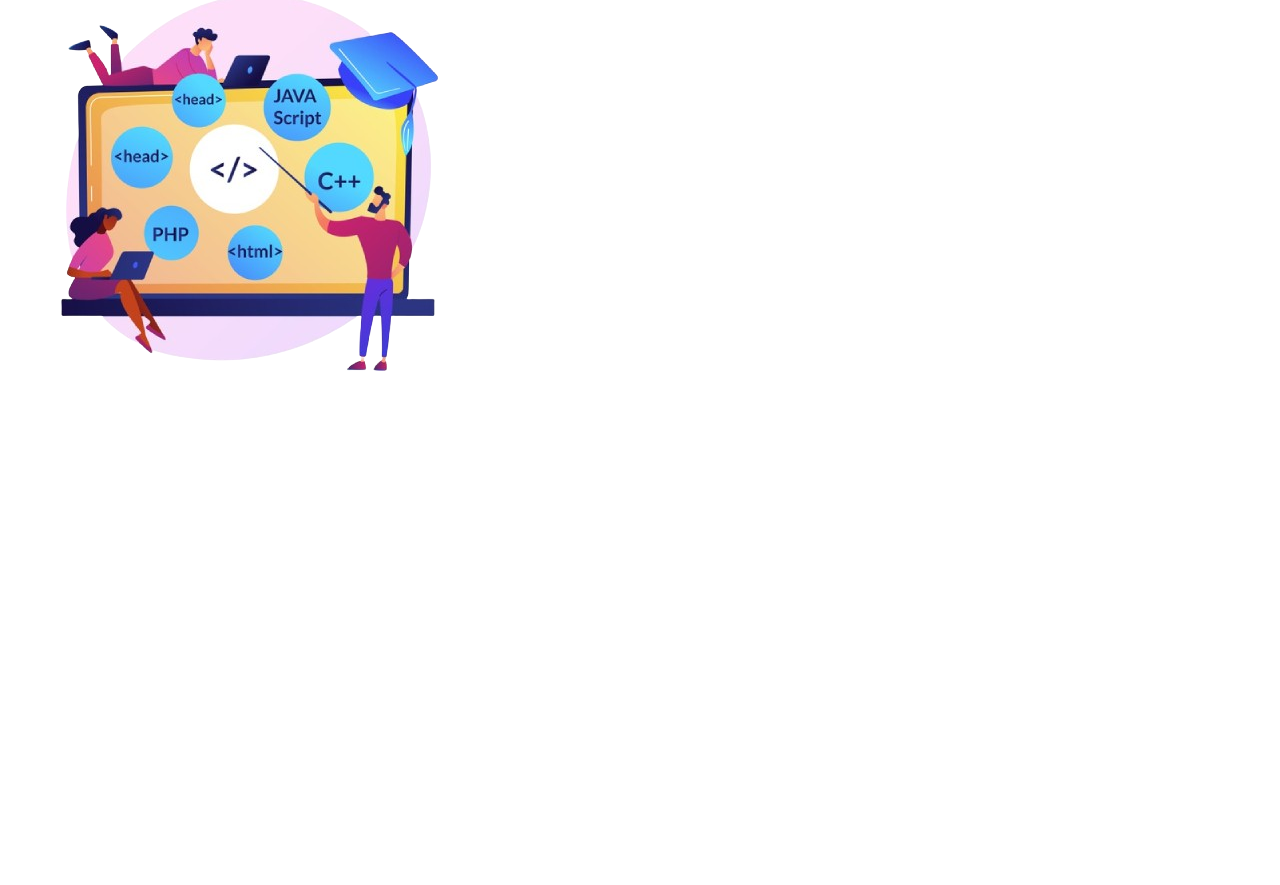
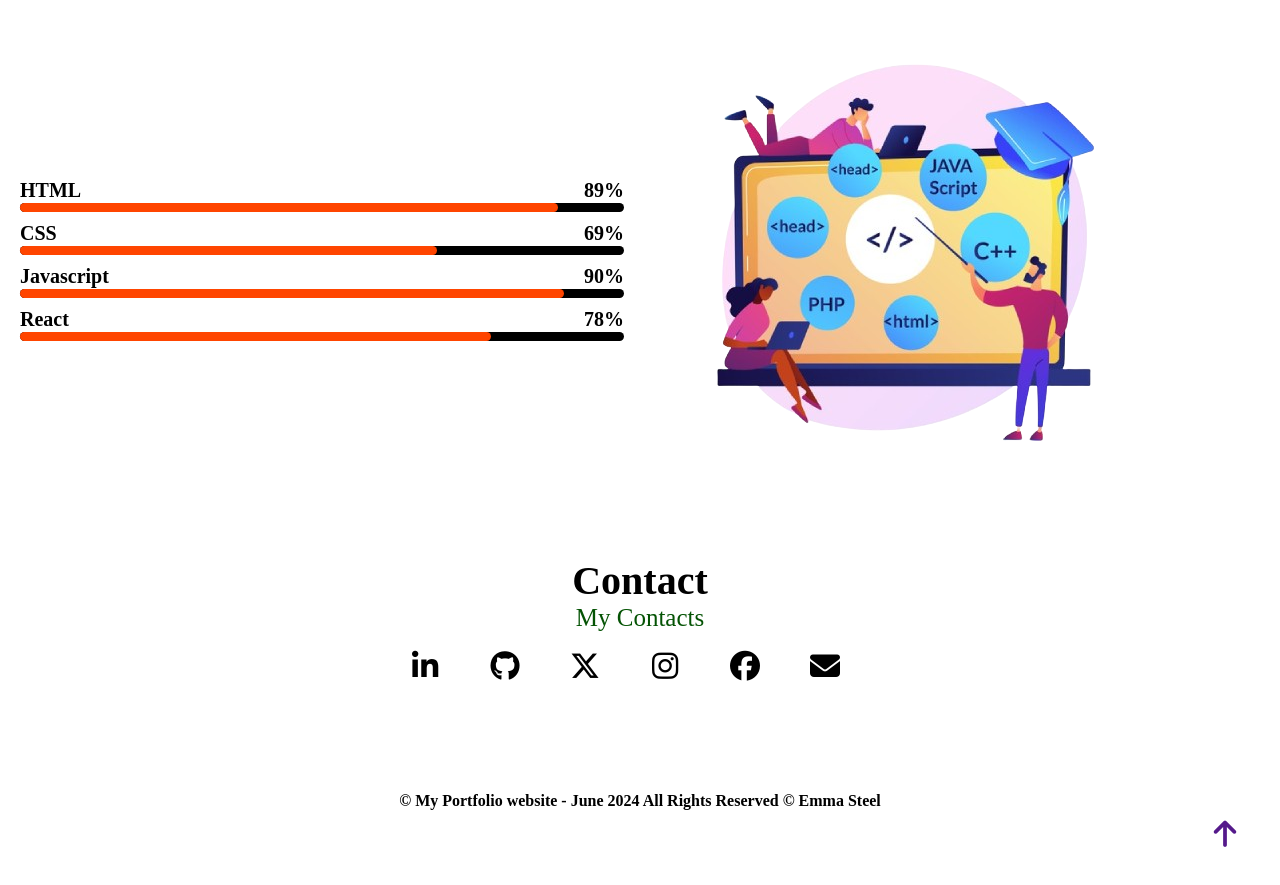
Before and after one commit to gopikags18/portfolio, a plain HTML site: page index.html in a window 1280 px wide. Shown: the part 1717-2602 px from the top of the page. Before the commit the page ends 2154 px from the top, so only its background shows below. Drawn offline with Linux system fonts and the light colour scheme; a web font is replaced by a local one.

Commit message:
Portfolio completed

```diff
--- a/index.css
+++ b/index.css
@@ -151,3 +151,141 @@ nav ul li a:hover {
 }
 
 /* -----------------------------------------------------Skills section ------------------------------------------------------------------- */
+
+.sectionhead{
+  margin-top: 50px;
+}
+
+.subskills{
+ display: grid;
+ grid-template-columns: repeat(2,1fr);
+ gap: 2rem;
+ align-items: center;
+ margin-top: 20px;
+}
+
+
+
+.bars{
+  display: flex;
+  justify-content: space-between;
+  align-items: center;
+  position: relative;
+  margin-left: 20px;
+  padding: 10px 0px;
+}
+.barhead,.barpercent{
+  font-weight: 600;
+  font-size: 20px;
+
+}
+.base-bar{
+  height: 9px;
+  width: 100%;
+  background-color: black;
+  border-radius: 10px;
+  position: absolute;
+  bottom: 0;
+}
+.html-bar{
+  background-color: orangered;
+  width: 89%;
+}
+
+.css-bar{
+  background-color: orangered;
+  width: 69%;
+}
+
+.js-bar{
+  background-color: orangered;
+  width: 90%;
+}
+
+.react-bar{
+  background-color: orangered;
+  width: 78%;
+}
+.icon-container{
+  display: flex;
+  justify-content: center;
+  align-items: center;
+  margin-top: 10px;
+
+}
+
+.anim{
+  height: 50px;
+  width: 50px;
+  display: flex;
+  justify-content: center;
+  align-items: center;
+  border-radius: 50%;
+}
+.brand{
+  color: black;
+  font-size: 30px;
+
+}
+.anim:hover{
+  background-image: linear-gradient(to bottom, red, yellow);
+  animation-name: rotate;
+  animation-duration: 4s;
+
+}
+@keyframes rotate {
+  0%{
+    transform: rotate(30deg);
+  }
+  20%{
+    transform: rotate(-30deg);
+  }
+  40%{
+    transform: rotate(30deg);
+  }
+  60%{
+    transform: rotate(-30deg);
+  }
+  80%{
+    transform: rotate(30deg);
+  }
+  100%{
+    transform: rotate(-30deg);
+  }
+}
+
+.icon-container div:hover .brand{
+  color: palegoldenrod;
+}
+
+/* ---------------------------footer-------------------------------------------------------------- */
+.copy{
+  text-align: center;
+  margin-top: 40px;
+}
+.anim{
+  float: right;
+  margin: 0px 30px 60px 0px ;
+  font-size: 30px;
+  text-decoration: none;
+  color: black;
+}
+::-webkit-scrollbar{
+  width: 15px;
+  border-radius: 20px;
+}
+
+::-webkit-scrollbar-track
+{
+  background-color: bisque;
+
+}
+::-webkit-scrollbar-thumb
+{
+  background-color: orange;
+  border-radius: 10px;
+}
+
+html{
+  scroll-behavior: smooth;
+}
--- a/index.html
+++ b/index.html
@@ -28,10 +28,10 @@
         </div>
         <div>
           <ul>
-            <li><a href="">Home</a></li>
-            <li><a href="">About</a></li>
-            <li><a href="">Skills</a></li>
-            <li><a href="">Contact</a></li>
+            <li><a href="#home">Home</a></li>
+            <li><a href="#about">About</a></li>
+            <li><a href="#skills">Skills</a></li>
+            <li><a href="#contact">Contact</a></li>
           </ul>
         </div>
       </nav>
@@ -56,80 +56,126 @@
       <!-- 3. About -->
       <section id="about">
         <div class="sectionhead">
-
           <h1 class="mainhead">About me</h1>
           <span class="subhead">Introduction</span>
-
         </div>
 
-
         <div class="subdiv">
-
           <div class="image">
-             <img src="./image/guy.png" alt="" style="background-color: rgb(234, 194, 194);">
+            <img
+              src="./image/guy.png"
+              alt=""
+              style="background-color: rgb(234, 194, 194)"
+            />
           </div>
           <div class="description">
-
-              <p style="font-size: 25px;">Lorem, ipsum dolor sit amet consectetur adipisicing elit. Facere et, eius nostrum quis fuga animi ipsum aut molestiae officia vero, suscipit veritatis omnis! Cum a optio, quidem perferendis similique libero. Eveniet hic quidem ut laboriosam? Expedita odit, commodi optio architecto ipsa officia temporibus magnam at dolorem praesentium dignissimos eaque in nam molestias, aliquid sit maxime vero nemo nulla ad magni?
+            <p style="font-size: 25px">
+              Lorem, ipsum dolor sit amet consectetur adipisicing elit. Facere
+              et, eius nostrum quis fuga animi ipsum aut molestiae officia vero,
+              suscipit veritatis omnis! Cum a optio, quidem perferendis
+              similique libero. Eveniet hic quidem ut laboriosam? Expedita odit,
+              commodi optio architecto ipsa officia temporibus magnam at dolorem
+              praesentium dignissimos eaque in nam molestias, aliquid sit maxime
+              vero nemo nulla ad magni?
             </p>
-
 
             <div class="user">
               <i class="fa-solid fa-user"></i> <span id="span">Emma Steel</span>
-
             </div>
 
             <div class="user">
-                <i class="fa-solid fa-phone"></i> <span id="span">09654899278</span>
-
+              <i class="fa-solid fa-phone"></i>
+              <span id="span">09654899278</span>
             </div>
             <div class="user">
-                <i class="fa-solid fa-envelope"></i> <span id="span">emmasteel@gmail.com</span>
-
+              <i class="fa-solid fa-envelope"></i>
+              <span id="span">emmasteel@gmail.com</span>
             </div>
-
-
-
-
           </div>
-
-
         </div>
-
       </section>
 
       <!-- 4. Skills -->
       <section id="skills">
         <div class="sectionhead">
-
           <h1 class="mainhead">Skills</h1>
           <span class="subhead">My skills</span>
-
         </div>
 
         <div class="subskills">
+          <div class="skillrange">
+            <!-- skill bars or ranges are present -->
+            <div class="bars">
+              <h4 class="barhead">HTML</h4>
+              <span class="barpercent"> 89% </span>
 
+              <div class="base-bar"></div>
+              <div class="base-bar html-bar"></div>
+            </div>
 
-        <div class="skillrange">
+            <div class="bars">
+              <h4 class="barhead">CSS</h4>
+              <span class="barpercent"> 69% </span>
 
+              <div class="base-bar"></div>
+              <div class="base-bar css-bar"></div>
+            </div>
 
+            <div class="bars">
+              <h4 class="barhead">Javascript</h4>
+              <span class="barpercent"> 90% </span>
 
+              <div class="base-bar"></div>
+              <div class="base-bar js-bar"></div>
+            </div>
+
+            <div class="bars">
+              <h4 class="barhead">React</h4>
+              <span class="barpercent"> 78% </span>
+
+              <div class="base-bar"></div>
+              <div class="base-bar react-bar"></div>
+            </div>
           </div>
           <div class="skillimage">
-<img src="./image/mearn.png" alt="">
-
-
+            <img src="./image/mearn.png" alt="" />
           </div>
-
         </div>
-
-
-
-
-
       </section>
 
       <!-- 5. Contact -->
+
+      <section id="contact">
+        <div class="sectionhead">
+          <h1 class="mainhead">Contact</h1>
+          <span class="subhead">My Contacts</span>
+        </div>
+
+        <div class="icon-container">
+          <!-- linkedin -->
+          <div class="anim"><a href="" target="_blank"><i class="brand fa-brands fa-linkedin-in"></i></a></div>
+          <!-- github -->
+          <div class="anim"><a href="" target="_blank"><i class="brand  fa-brands fa-github"></i></a></div>
+          <!-- X-->
+          <div class="anim"><a href="" target="_blank"><i class="brand  fa-brands fa-x-twitter"></i></a></div>
+          <!-- Instagram -->
+          <div class="anim"><a href="" target="_blank"><i class="brand fa-brands fa-instagram"></i></a></div>
+          <!-- facebook -->
+          <div class="anim"><a href="" target="_blank"><i class="brand  fa-brands fa-facebook"></i></a></div>
+          <!-- email -->
+          <div class="anim"><a href="" target="_blank"><i class="brand  fa-solid fa-envelope"></i></a></div>
+        </div>
+      </section>
+
+      <footer>
+
+       <p style="font-weight: bold;" class="copy">
+       &copy; My Portfolio website - June 2024 All Rights Reserved &copy; Emma Steel
+       </p>
+
+       <div class="anim up-arrow"><a href=""><i class="fa-solid fa-arrow-up"></i></a></div>
+
+      </footer>
     </div>
   </body>
 </html>
```
Lines whose indentation alone changed are shown as unchanged.
